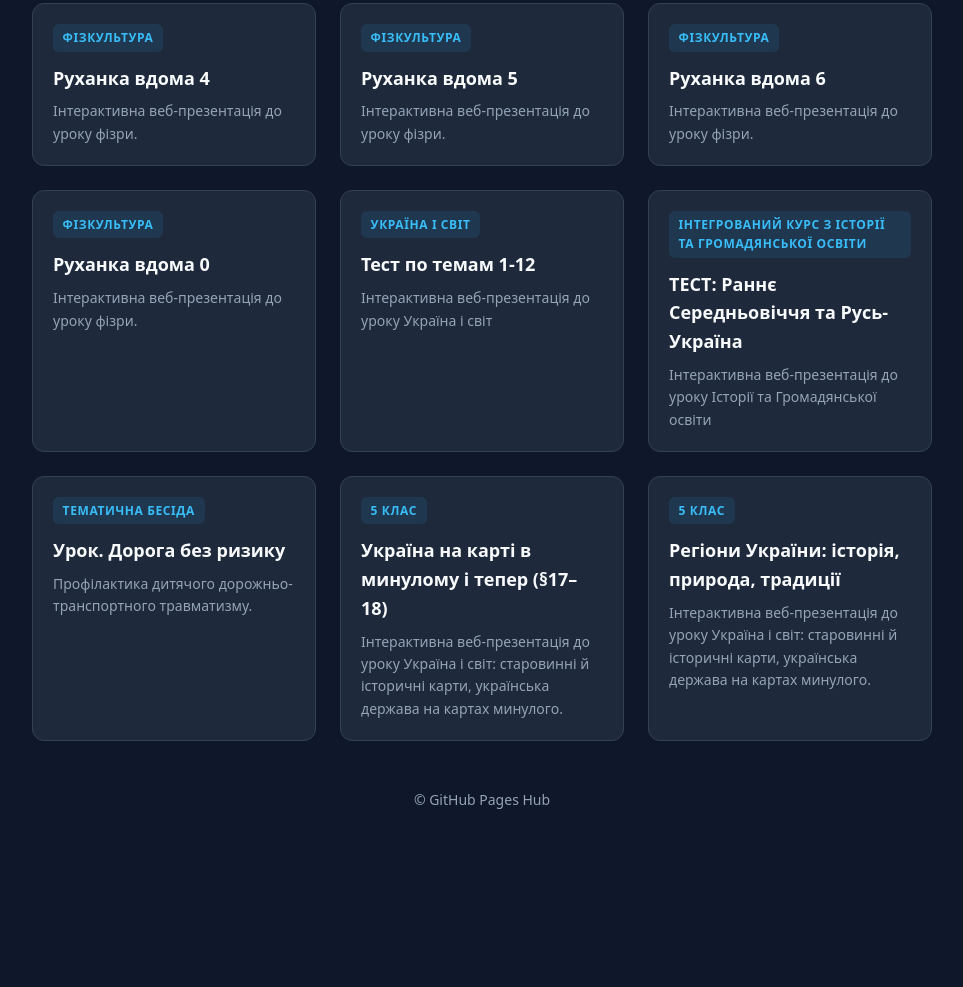
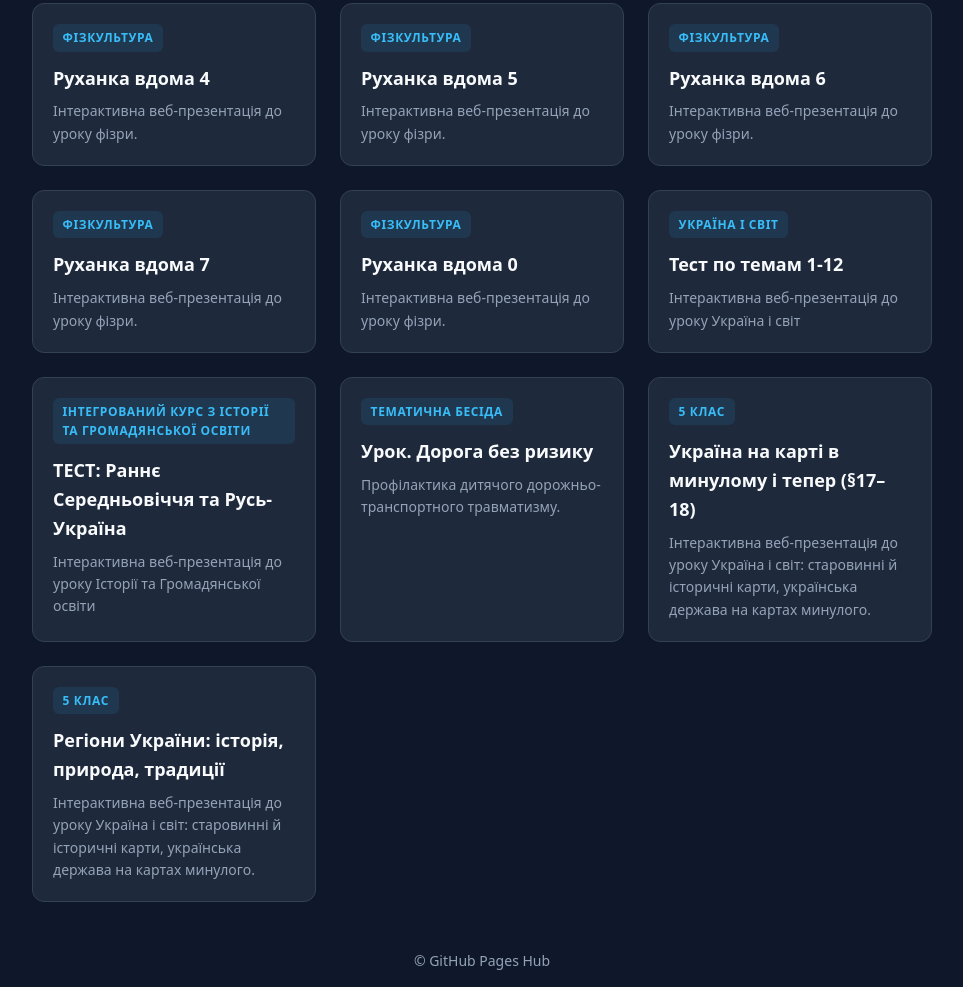
Before and after one commit to rbaidaiev-maker/lessons, a plain HTML site: page index.html in a window 1280 px wide. Shown: the part 1237-2224 px from the top of the page, without its empty margins (158-1121 px from the left). Before the commit the page ends 2081 px from the top, so only its background shows below. Drawn offline with Linux system fonts and the light colour scheme.

Commit message:
Update index.html

```diff
--- a/index.html
+++ b/index.html
@@ -250,6 +250,13 @@
           <p class="card-desc">Інтерактивна веб-презентація до уроку фізри.</p>
         </div>
       </a>
+      <a href="./ruhanka7/" class="card">
+        <div>
+          <span class="badge">фізкультура</span>
+          <h2 class="card-title">Руханка вдома 7</h2>
+          <p class="card-desc">Інтерактивна веб-презентація до уроку фізри.</p>
+        </div>
+      </a>
       <a href="./fizkultura0/" class="card">
         <div>
           <span class="badge">фізкультура</span>
```
